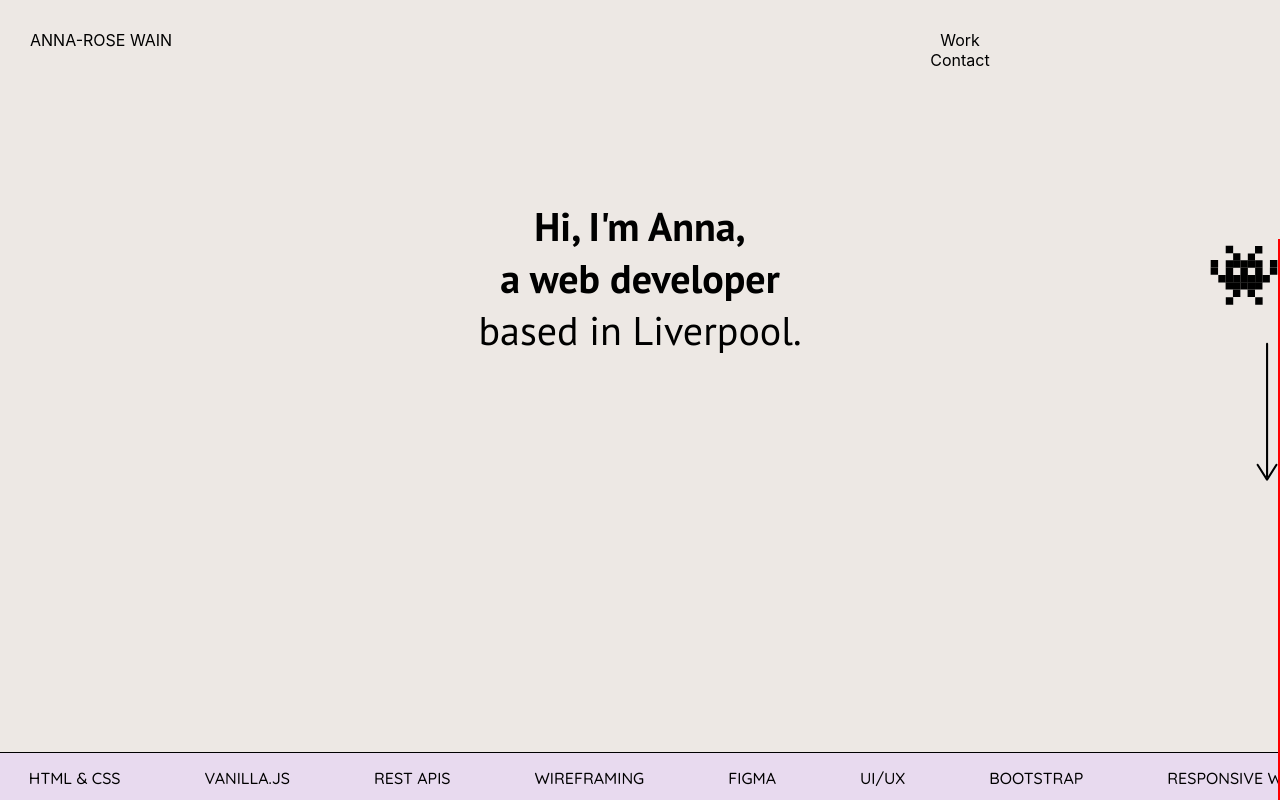
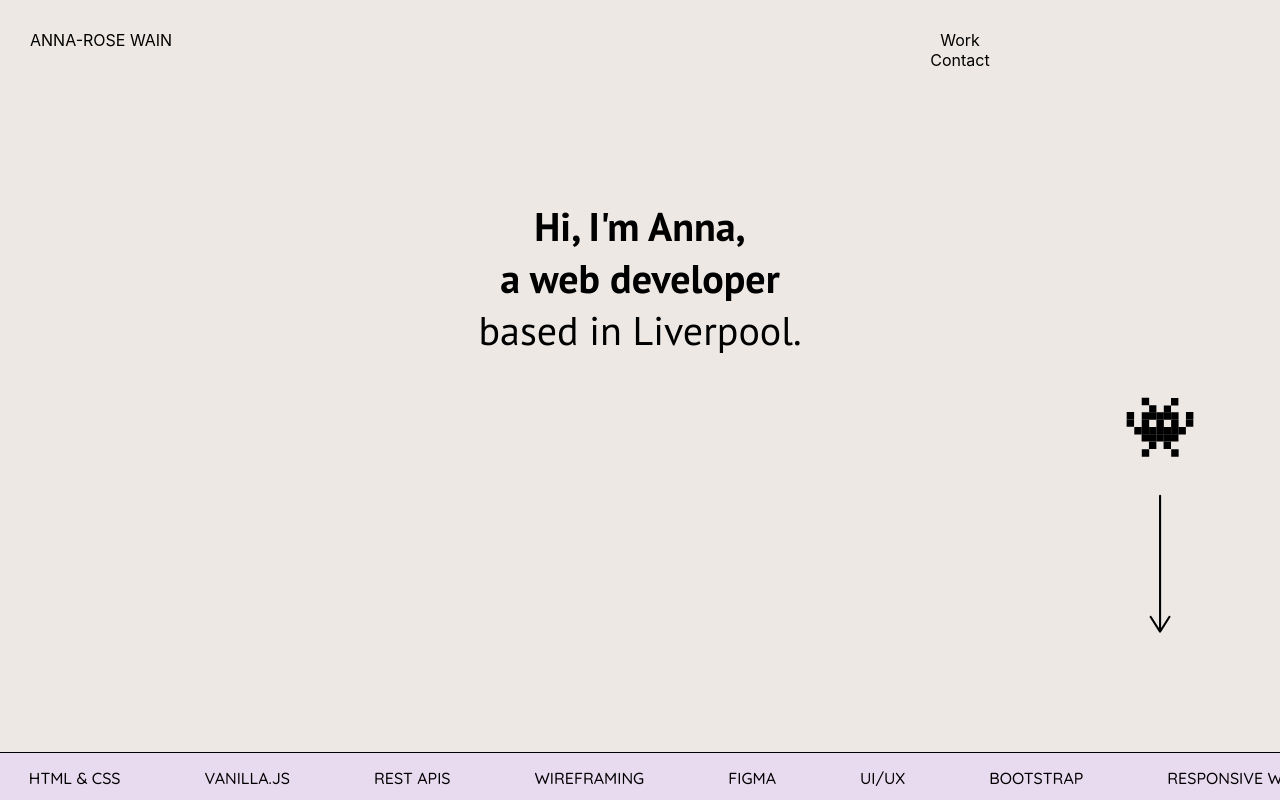
Before and after one commit to anna-rosew/anna-rose-wain, a React (Create React App) app: page / in a window 1280 px wide. Shown: the top 800 px of the page. Built offline with nearby package versions, Linux system fonts and the light colour scheme; a web font is replaced by a local one.

Commit message:
Correcting spacing for nav element

```diff
--- a/src/Styles/LandingScreen.css
+++ b/src/Styles/LandingScreen.css
@@ -40,12 +40,23 @@ h1 {
   font-size: 20px;
 }
 
+.nav-element {
+  position: absolute;
+  top: 100%; /* Start with vertical center */
+  right: 100px; /* Distance from the right side */
+  transform: translateY(-50%); /* Adjust to be perfectly centered vertically */
+  width: auto;
+  padding: 20px;
+}
+
 .nav {
   position: relative;
+  height: calc(
+    100vh - 80px
+  ); /* Adjust height to leave space at the top and bottom */
   display: flex;
-  justify-content: flex-end; /* Align items to the right */
-  align-items: center; /* Center items vertically */
-  height: 100vh; /* Full viewport height */
+  align-items: center; /* Center content vertically within the adjusted height */
+  justify-content: center;
 }
 
 .robot-img {
@@ -59,13 +70,3 @@ h1 {
   top: 100px;
   height: 150px;
 }
-
-.nav-element {
-  position: fixed; /* Fixed positioning relative to the viewport */
-  top: 80%; /* Align to the middle of the screen */
-  right: 0; /* Align to the right edge of the screen */
-  transform: translateY(-50%); /* Adjust the top value for perfect centering */
-  width: auto; /* Auto width based on content */
-  border: 1px solid red; /* Optional: Visualize the boundary */
-  z-index: 1000; /* Ensure it's above other elements */
-}
```
